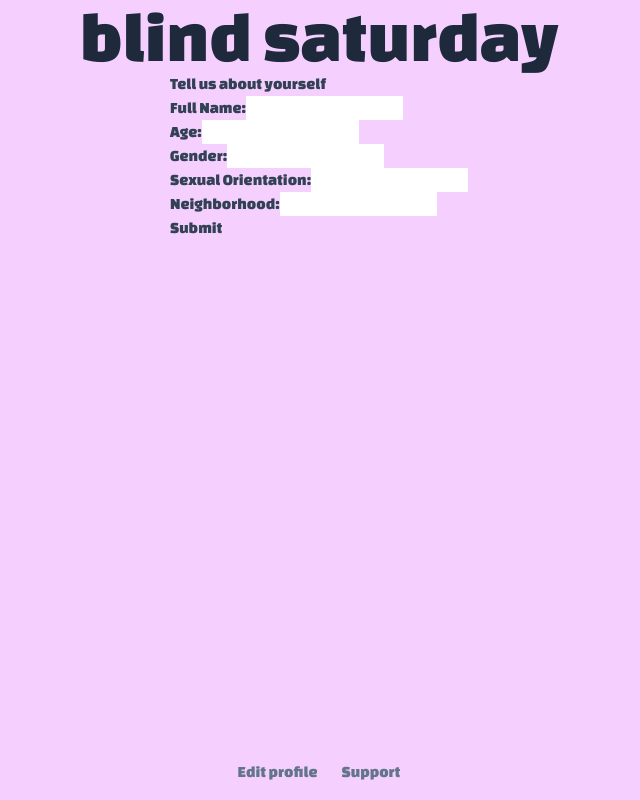
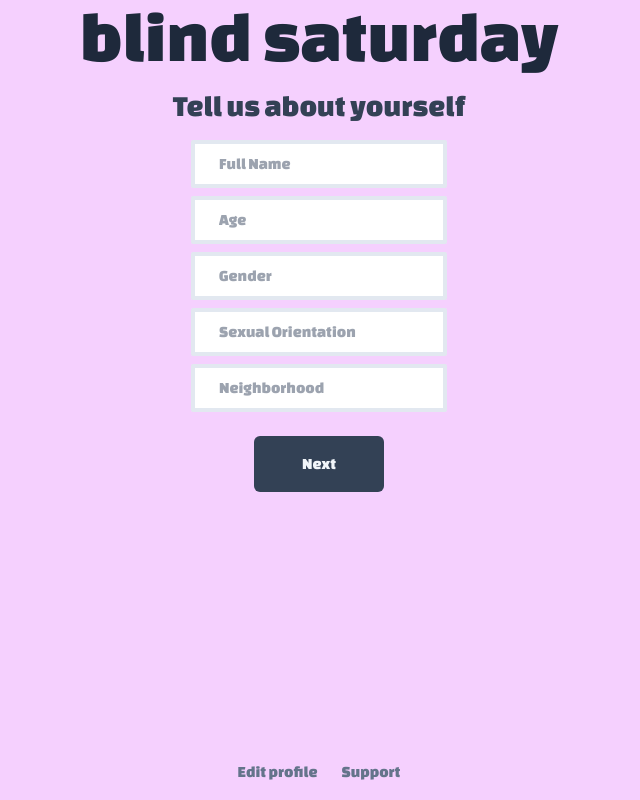
Before and after one commit to alabhyajindal/bs, a Next.js app: page /welcome/about in a window 1280 px wide. Shown: the whole page, without its empty margins (321-961 px from the left). Built offline with nearby package versions, Linux system fonts and the light colour scheme; no server answers.

Commit message:
welcome/about

```diff
--- a/pages/welcome/about.js
+++ b/pages/welcome/about.js
@@ -17,7 +17,7 @@ export default function About() {
     return data.session.user;
   }
 
-  async function handleSubmit(e) {
+  async function handleNext(e) {
     e.preventDefault();
     const user = await getCurrentUser();
     const { error } = await supabase.from('users').upsert({
@@ -37,56 +37,50 @@ export default function About() {
       <Head>
         <title>Welcome | Blind Saturday</title>
       </Head>
-      <div>
-        <h1>Tell us about yourself</h1>
-        <form onSubmit={handleSubmit}>
-          <label>
-            Full Name:
+      <div className='mt-4 flex flex-col items-center'>
+        <h1 className='text-3xl'>Tell us about yourself</h1>
         <input
           type='text'
+          className='mt-4 border-4 border-slate-200 w-64 rounded-sm px-6 py-2 outline-none focus:border-slate-300'
+          placeholder='Full Name'
           value={fullName}
           onChange={(event) => setFullName(event.target.value)}
         />
-          </label>
-          <br />
-          <label>
-            Age:
         <input
           type='number'
+          className='mt-2 border-4 border-slate-200 w-64 rounded-sm px-6 py-2 outline-none focus:border-slate-300'
+          placeholder='Age'
           value={age}
           onChange={(event) => setAge(event.target.value)}
         />
-          </label>
-          <br />
-          <label>
-            Gender:
         <input
           type='text'
+          className='mt-2 border-4 border-slate-200 w-64 rounded-sm px-6 py-2 outline-none focus:border-slate-300'
+          placeholder='Gender'
           value={gender}
           onChange={(event) => setGender(event.target.value)}
         />
-          </label>
-          <br />
-          <label>
-            Sexual Orientation:
         <input
           type='text'
+          className='mt-2 border-4 border-slate-200 w-64 rounded-sm px-6 py-2 outline-none focus:border-slate-300'
+          placeholder='Sexual Orientation'
           value={sexualOrientation}
           onChange={(event) => setSexualOrientation(event.target.value)}
         />
-          </label>
-          <br />
-          <label>
-            Neighborhood:
         <input
           type='text'
+          className='mt-2 border-4 border-slate-200 w-64 rounded-sm px-6 py-2 outline-none focus:border-slate-300'
+          placeholder='Neighborhood'
           value={neighborhood}
           onChange={(event) => setNeighborhood(event.target.value)}
         />
-          </label>
-          <br />
-          <input type='submit' value='Submit' />
-        </form>
+
+        <button
+          onClick={handleNext}
+          className='mt-6 text-slate-100 bg-slate-700 px-12 py-4 rounded-md mx-auto'
+        >
+          Next
+        </button>
       </div>
     </>
   );
```
Lines whose indentation alone changed are shown as unchanged.
